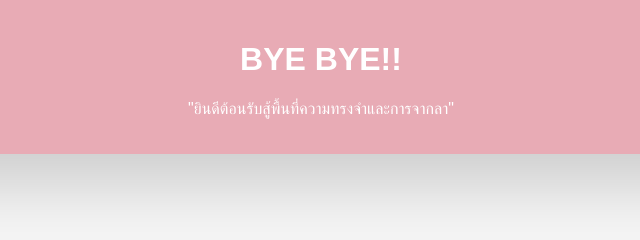
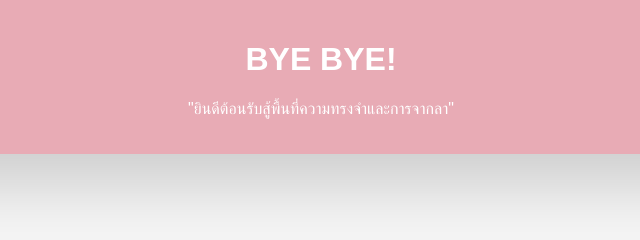
Before and after one commit to Padp0nnn/PalPulse, a plain HTML site: page index.html in a window 1280 px wide. Shown: the top 240 px of the page, 319-959 px from the left. Drawn offline with Linux system fonts and the light colour scheme.

Commit message:
Update index.html

```diff
--- a/index.html
+++ b/index.html
@@ -11,7 +11,7 @@
 </head>
 <body>
     <header>
-        <h1>BYE BYE!!</h1>
+        <h1>BYE BYE!</h1>
         <p>"ยินดีต้อนรับสู้พื้นที่ความทรงจำและการจากลา"</p>
     </header>
 
```
